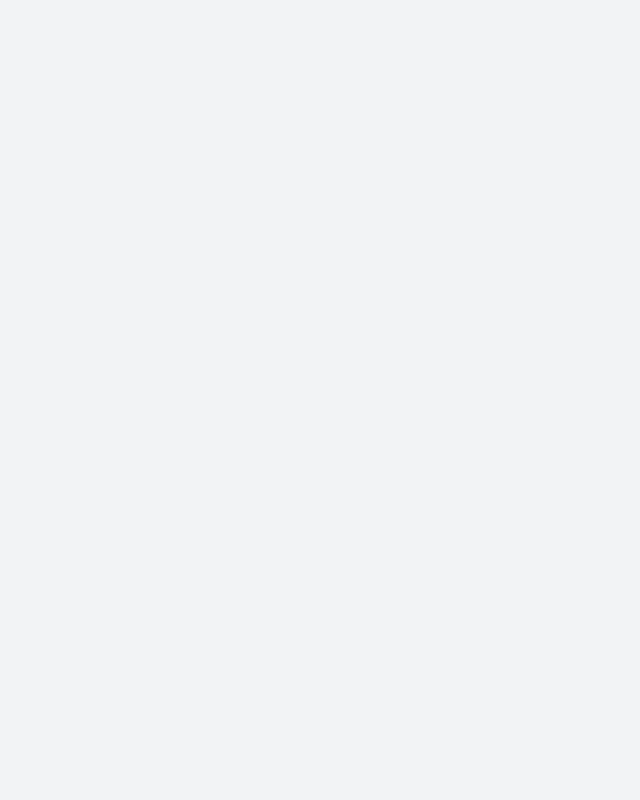
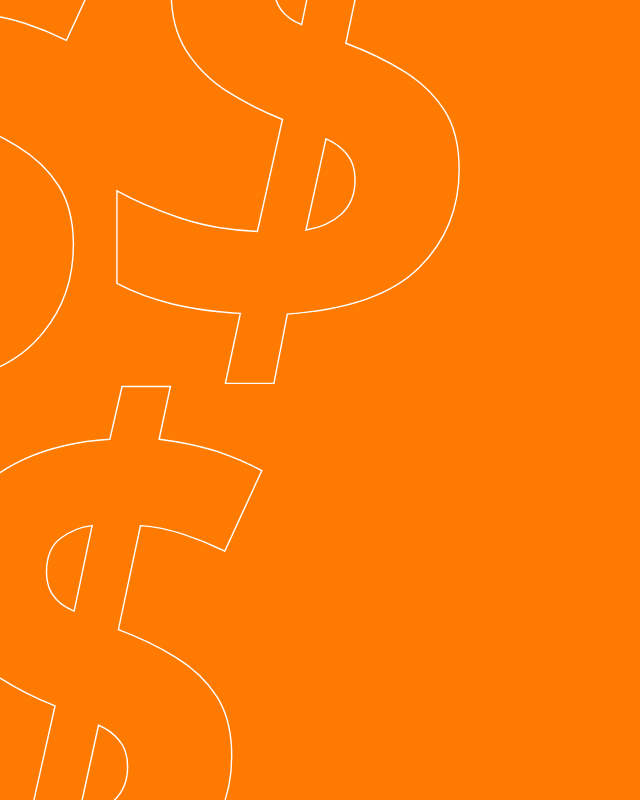
Before and after one commit to Ellathet/Cash, a Next.js app: page /login in a window 1280 px wide. Shown: the whole page, without its empty margins (0-640 px from the left). Built offline with nearby package versions, Linux system fonts and the light colour scheme.

Commit message:
📦 Start Login Screen

```diff
--- a/src/pages/login.tsx
+++ b/src/pages/login.tsx
@@ -1,7 +1,26 @@
+import styles from "../styles/pages/login.module.scss"
+
 export default function Auto() {
     return (
-        <div>
-
+        <div className={styles.main}>
+            <svg xmlns="http://www.w3.org/2000/svg" width="800" height="1800" viewBox="0 0 1122 2156.5">
+                <g id="Componente_10_1" data-name="Componente 10 – 1" transform="translate(2 2)">
+                <text id="Cash_Logo" data-name="Cash Logo" transform="translate(222 1901.5)" fill="none" stroke="#fff" stroke-width="2" font-size="1000" font-family="SegoeUI-BoldItalic, Segoe UI" font-weight="700" font-style="italic" letter-spacing="-0.228em"><tspan x="0" y="0">$</tspan></text>
+                <text id="Cash_Logo-2" data-name="Cash Logo" transform="translate(541 1079)" fill="none" stroke="#fff" stroke-width="2" font-size="1000" font-family="SegoeUI-BoldItalic, Segoe UI" font-weight="700" font-style="italic" letter-spacing="-0.228em"><tspan x="0" y="0">$</tspan></text>
+                <text id="Cash_Logo-3" data-name="Cash Logo" transform="translate(0 1185)" fill="none" stroke="#fff" stroke-width="2" font-size="1000" font-family="SegoeUI-BoldItalic, Segoe UI" font-weight="700" font-style="italic" letter-spacing="-0.228em"><tspan x="0" y="0">$</tspan></text>
+            </g>
+            <div>
+                <div>
+                <svg xmlns="http://www.w3.org/2000/svg" width="388.5" height="217" viewBox="0 0 388.5 217">
+                    <g id="Logo_Write" data-name="Logo Write" transform="translate(17 730.81)">
+                    <text id="cash" transform="translate(-17 -554.81)" fill="#fff" font-size="163" font-family="SegoeUI-BoldItalic, Segoe UI" font-weight="700" font-style="italic"><tspan x="0" y="0">cash</tspan></text>
+                    <text id="Cash_Logo" data-name="Cash Logo" transform="translate(326 -632.81)" fill="none" stroke="#fff" stroke-width="0.5" font-size="77" font-family="SegoeUI-BoldItalic, Segoe UI" font-weight="700" font-style="italic" letter-spacing="-0.228em"><tspan x="0" y="0">$</tspan></text>
+                    </g>
+                </svg>
+                </div>
+                <div></div>
+            </div>
+        </svg>
         </div>
     )
   }
--- /dev/null
+++ b/src/styles/pages/login.module.scss
@@ -0,0 +1,17 @@
+.main {
+    position: fixed;
+    width: 100%;
+    height: 100%;
+    background: var(--orange);
+}
+
+.main svg{
+    position: relative;
+    left: -18rem;
+    top: -35rem;
+}
+
+.main div svg {
+    z-index: 2;
+    position: relative;
+}
```
